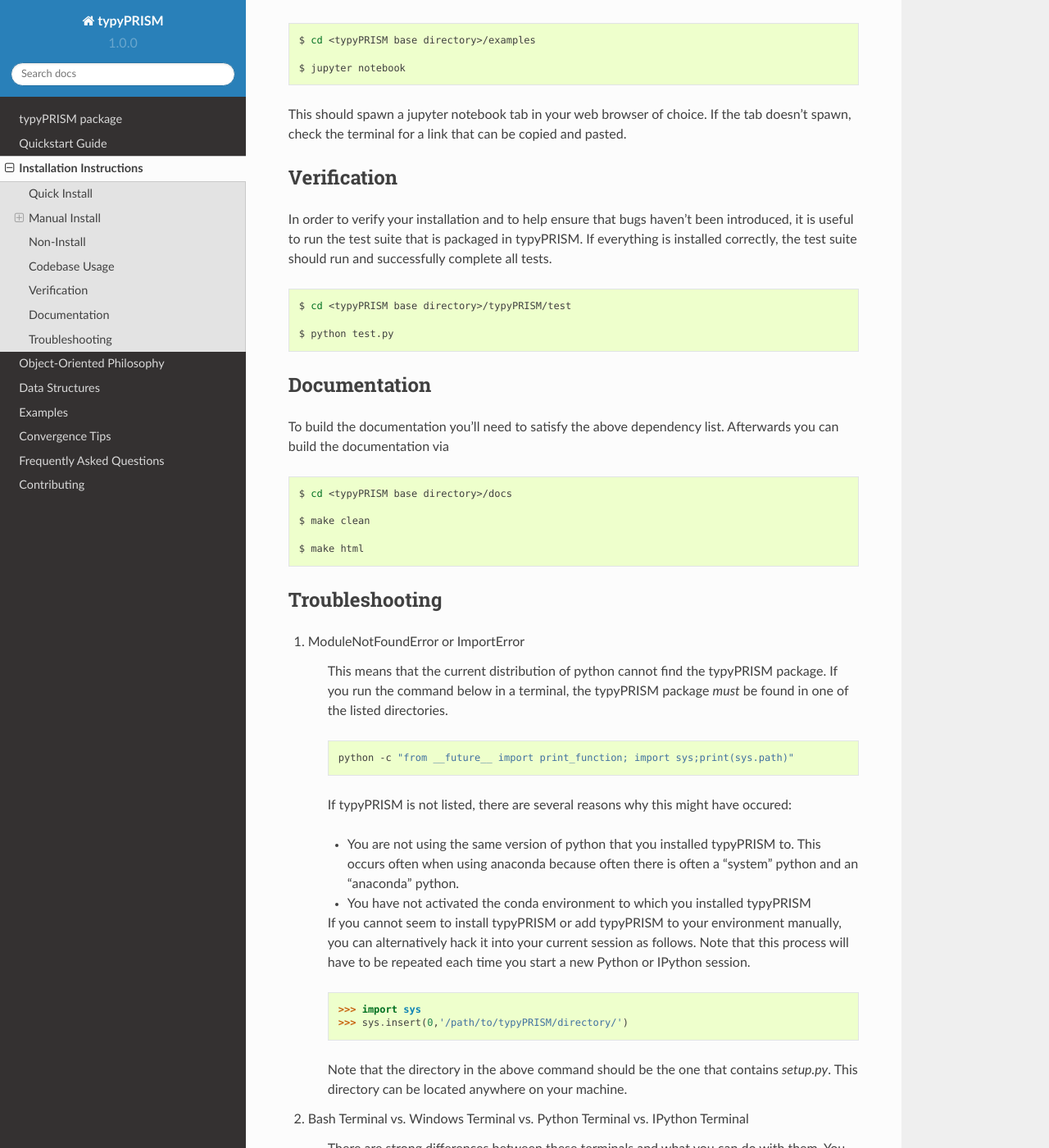
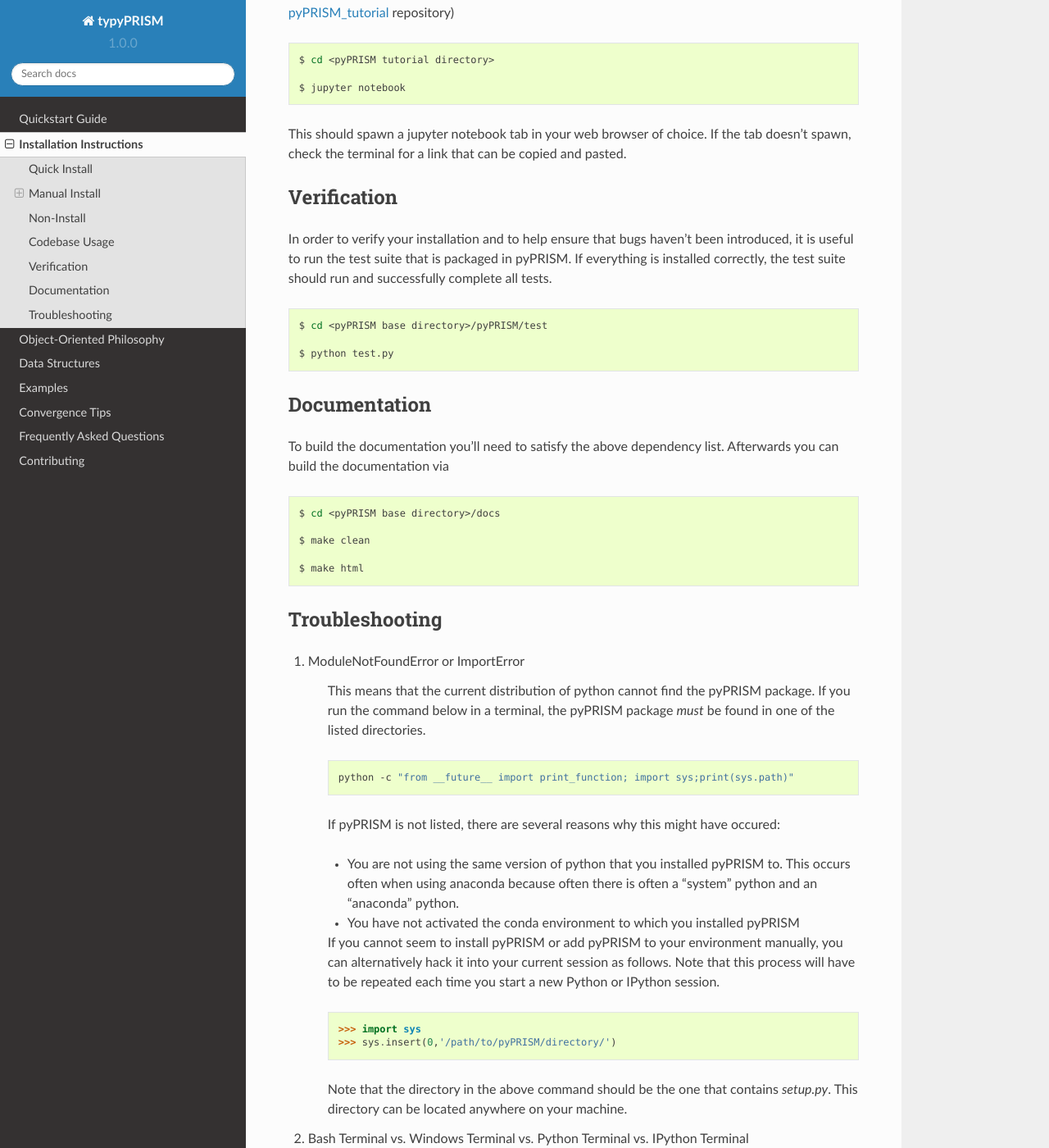
Before and after one commit to usnistgov/pyPRISM, a Sphinx documentation site: the page built from docs/install.rst, in a window 1280 px wide and 1400 px high, scrolled down 3097 px. Shown: the whole window at 82% size. Built offline with Sphinx 7.4.7 and the Read the Docs theme 2.0.0, drawn with Linux system fonts in a browser that asks for light colours; pages that are not in the unit, such as notebooks, are missing from menus; some of the changed text lies outside the part shown.

Commit message:
TG edits to non-API docs
TG make final edits to the quickstart, installation, examples, and
convergence tips pages of the documentation. These pages are
complete enough for the initial release. Object-oriented philosophy,
data structures, FAQ, and contributing instructions pages still need to
be addressed.

```diff
--- a/docs/install.rst
+++ b/docs/install.rst
@@ -11,19 +11,19 @@
 
 Quick Install
 =============
-Install typyPRISM with all basic dependences via conda or pip. These commands
+Install pyPRISM with all basic dependences via conda or pip. These commands
 should be platform agnostic and work for Unix, OSX, and Windows *if* you have
 Anaconda or pip correctly installed.
 
 .. code-block:: bash
 
-    $ conda install typyPRISM
+    $ conda install pyPRISM
 
 or
 
 .. code-block:: bash
 
-    $ pip install typyPRISM
+    $ pip install pyPRISM
 
 
 Manual Install
@@ -76,16 +76,16 @@
 
 .. code-block:: bash
 
-   > conda env remove --name typyPRISM3
+   > conda env remove --name pyPRISM3
 
 Note that an environment which satisfies the above dependencies must be
-**active** every time you wish to use typyPRISM via script or notebook. If you
+**active** every time you wish to use pyPRISM via script or notebook. If you
 open a new terminal, you will have to reactivate the conda environment before
 running a script or starting jupyter notebook.
 
 Step 1b: Manual Depedencies
 ---------------------------
-The following are the minimum depedencies needed to use typyPRISM:
+The following are the minimum depedencies needed to use pyPRISM:
     - Python 2.6+ or 3+
     - Numpy >= 1.8.0
     - Scipy
@@ -119,20 +119,20 @@
 Step 2: Install
 ---------------
 After the depdendencies are satisfied and/or the conda environment is created
-and activated, typyPRISM can be installed to the system by running:
+and activated, pyPRISM can be installed to the system by running:
 
 .. code-block:: bash
 
-    $ cd <typyPRISM base directory>
+    $ cd <pyPRISM base directory>
 
     $ python setup.py install
 
 Non-Install
 ===========
-There are use-cases where it makes sense to not permanently install typyPRISM
+There are use-cases where it makes sense to not permanently install pyPRISM
 onto a workstation or computing cluster. To aid in this process the ``ENV.sh``
 script was created. Assuming that you have already satisfied the above listed
-dependencies, you can add typyPRISM to your current environment via
+dependencies, you can add pyPRISM to your current environment via
 
 .. code-block:: bash
 
@@ -142,12 +142,14 @@
 
 Codebase Usage
 ==============
-Once typyPRISM is installed or placed in your ``PYTHONPATH`` it can be imported
-and used in scripts. To use the examples in source directory
+Once pyPRISM is installed or placed in your ``PYTHONPATH`` it can be imported
+and used in scripts. To use the examples in the associated pyPRISM tutorial
+directory (downloaded separately at the
+`pyPRISM_tutorial <https://github.com/usnistgov/pyPRISM_tutorial>`_ repository)
 
 .. code-block:: bash
 
-    $ cd <typyPRISM base directory>/examples
+    $ cd <pyPRISM tutorial directory>
 
     $ jupyter notebook
 
@@ -156,11 +158,11 @@
 
 Verification
 ============
-In order to verify your installation and to help ensure that bugs haven't been introduced, it is useful to run the test suite that is packaged in typyPRISM. If everything is installed correctly, the test suite should run and successfully complete all tests.
+In order to verify your installation and to help ensure that bugs haven't been introduced, it is useful to run the test suite that is packaged in pyPRISM. If everything is installed correctly, the test suite should run and successfully complete all tests.
 
 .. code-block:: bash
 
-    $ cd <typyPRISM base directory>/typyPRISM/test
+    $ cd <pyPRISM base directory>/pyPRISM/test
 
     $ python test.py
 
@@ -171,7 +173,7 @@
 
 .. code-block:: bash
 
-    $ cd <typyPRISM base directory>/docs
+    $ cd <pyPRISM base directory>/docs
 
     $ make clean
 
@@ -182,24 +184,24 @@
 #. ModuleNotFoundError or ImportError
 
     This means that the current distribution of python cannot find the
-    typyPRISM package. If you run the command below in a terminal, the
-    typyPRISM package *must* be found in one of the listed directories.
+    pyPRISM package. If you run the command below in a terminal, the
+    pyPRISM package *must* be found in one of the listed directories.
 
     .. code-block:: bash
 
         python -c "from __future__ import print_function; import sys;print(sys.path)"
 
-    If typyPRISM is not listed, there are several reasons why this might have
+    If pyPRISM is not listed, there are several reasons why this might have
     occured:
 
-    - You are not using the same version of python that you installed typyPRISM
+    - You are not using the same version of python that you installed pyPRISM
       to. This occurs often when using anaconda because often there is often a
       "system" python and an "anaconda" python.
 
     - You have not activated the conda environment to which you installed
-      typyPRISM
+      pyPRISM
 
-    If you cannot seem to install typyPRISM or add typyPRISM to your
+    If you cannot seem to install pyPRISM or add pyPRISM to your
     environment manually, you can alternatively hack it into your current
     session as follows. Note that this process will have to be repeated each
     time you start a new Python or IPython session.
@@ -207,7 +209,7 @@
     .. code-block:: python
 
         >>> import sys
-        >>> sys.insert(0,'/path/to/typyPRISM/directory/')
+        >>> sys.insert(0,'/path/to/pyPRISM/directory/')
 
     Note that the directory in the above command should be the one that
     contains `setup.py`. This directory can be located anywhere on your
```
Also changed, not shown: other parts of docs/install.rst (+3 -3 lines), docs/convergence.rst (+27 -12 lines), docs/examples.rst (+9 -3 lines), docs/index.rst (+6 -6 lines).
